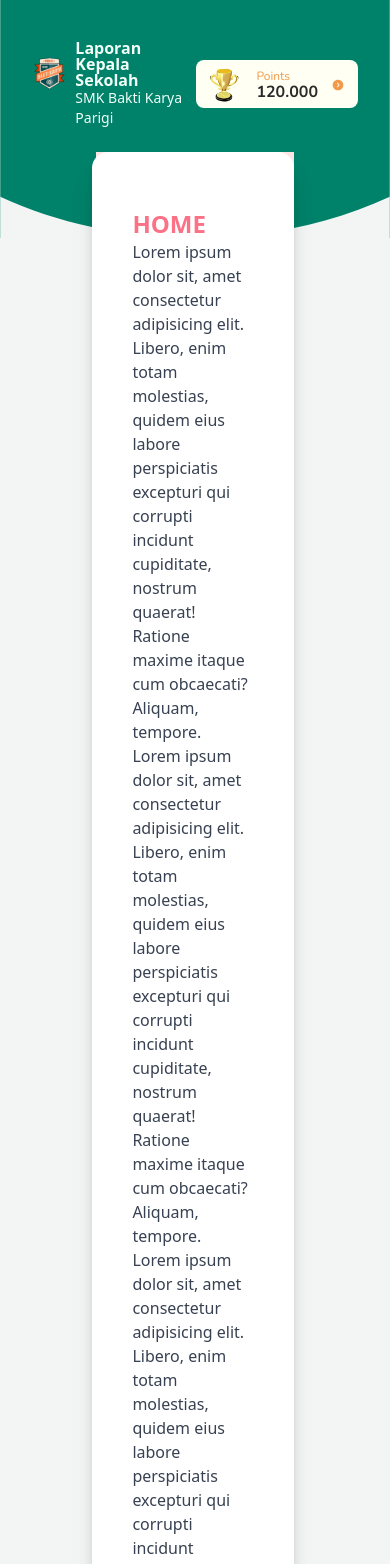
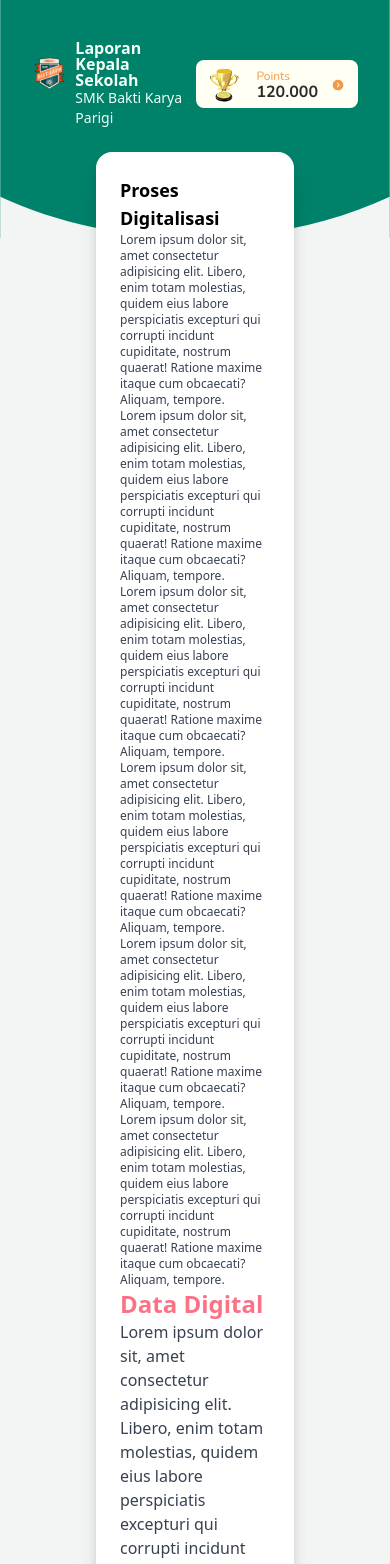
Before and after one commit to alfieqashwa/next-kepsek-report, a Next.js app: page /mulai in a window 390 px wide. Shown: the top 1564 px of the page. Built offline with nearby package versions, Linux system fonts and the light colour scheme.

Commit message:
fix: modify main md-breakpoint

```diff
--- a/components/layout.tsx
+++ b/components/layout.tsx
@@ -74,8 +74,8 @@ export default function Layout({ children }: Props): JSX.Element {
         </nav> */}
       </header>
 
-      <section className="relative flex justify-end mx-24 mt-6 bg-rose-100">
-        <main className="max-w-md px-10 bg-white shadow-xl py-14 drop-shadow-xl rounded-2xl">{children}</main>
+      <section className="relative flex justify-end mx-24 mt-6">
+        <main className="max-w-md p-6 bg-white shadow-xl drop-shadow-xl rounded-2xl">{children}</main>
       </section>
 
       {/* FOOTER */}
--- a/pages/mulai.tsx
+++ b/pages/mulai.tsx
@@ -6,13 +6,13 @@ const MulaiPage: NextPage = () => {
   return (
     <Layout>
       <section id="home">
-        <h2 className="text-2xl font-semibold text-rose-400">HOME</h2>
-        <p>Lorem ipsum dolor sit, amet consectetur adipisicing elit. Libero, enim totam molestias, quidem eius labore perspiciatis excepturi qui corrupti incidunt cupiditate, nostrum quaerat! Ratione maxime itaque cum obcaecati? Aliquam, tempore.</p>
-        <p>Lorem ipsum dolor sit, amet consectetur adipisicing elit. Libero, enim totam molestias, quidem eius labore perspiciatis excepturi qui corrupti incidunt cupiditate, nostrum quaerat! Ratione maxime itaque cum obcaecati? Aliquam, tempore.</p>
-        <p>Lorem ipsum dolor sit, amet consectetur adipisicing elit. Libero, enim totam molestias, quidem eius labore perspiciatis excepturi qui corrupti incidunt cupiditate, nostrum quaerat! Ratione maxime itaque cum obcaecati? Aliquam, tempore.</p>
-        <p>Lorem ipsum dolor sit, amet consectetur adipisicing elit. Libero, enim totam molestias, quidem eius labore perspiciatis excepturi qui corrupti incidunt cupiditate, nostrum quaerat! Ratione maxime itaque cum obcaecati? Aliquam, tempore.</p>
-        <p>Lorem ipsum dolor sit, amet consectetur adipisicing elit. Libero, enim totam molestias, quidem eius labore perspiciatis excepturi qui corrupti incidunt cupiditate, nostrum quaerat! Ratione maxime itaque cum obcaecati? Aliquam, tempore.</p>
-        <p>Lorem ipsum dolor sit, amet consectetur adipisicing elit. Libero, enim totam molestias, quidem eius labore perspiciatis excepturi qui corrupti incidunt cupiditate, nostrum quaerat! Ratione maxime itaque cum obcaecati? Aliquam, tempore.</p>
+        <h2 className="text-lg font-semibold text-black">Proses Digitalisasi</h2>
+        <p className="text-xs">Lorem ipsum dolor sit, amet consectetur adipisicing elit. Libero, enim totam molestias, quidem eius labore perspiciatis excepturi qui corrupti incidunt cupiditate, nostrum quaerat! Ratione maxime itaque cum obcaecati? Aliquam, tempore.</p>
+        <p className="text-xs">Lorem ipsum dolor sit, amet consectetur adipisicing elit. Libero, enim totam molestias, quidem eius labore perspiciatis excepturi qui corrupti incidunt cupiditate, nostrum quaerat! Ratione maxime itaque cum obcaecati? Aliquam, tempore.</p>
+        <p className="text-xs">Lorem ipsum dolor sit, amet consectetur adipisicing elit. Libero, enim totam molestias, quidem eius labore perspiciatis excepturi qui corrupti incidunt cupiditate, nostrum quaerat! Ratione maxime itaque cum obcaecati? Aliquam, tempore.</p>
+        <p className="text-xs">Lorem ipsum dolor sit, amet consectetur adipisicing elit. Libero, enim totam molestias, quidem eius labore perspiciatis excepturi qui corrupti incidunt cupiditate, nostrum quaerat! Ratione maxime itaque cum obcaecati? Aliquam, tempore.</p>
+        <p className="text-xs">Lorem ipsum dolor sit, amet consectetur adipisicing elit. Libero, enim totam molestias, quidem eius labore perspiciatis excepturi qui corrupti incidunt cupiditate, nostrum quaerat! Ratione maxime itaque cum obcaecati? Aliquam, tempore.</p>
+        <p className="text-xs">Lorem ipsum dolor sit, amet consectetur adipisicing elit. Libero, enim totam molestias, quidem eius labore perspiciatis excepturi qui corrupti incidunt cupiditate, nostrum quaerat! Ratione maxime itaque cum obcaecati? Aliquam, tempore.</p>
       </section>
       <section id="data-digital">
         <h2 className="text-2xl font-semibold text-rose-400">Data Digital</h2>
```
